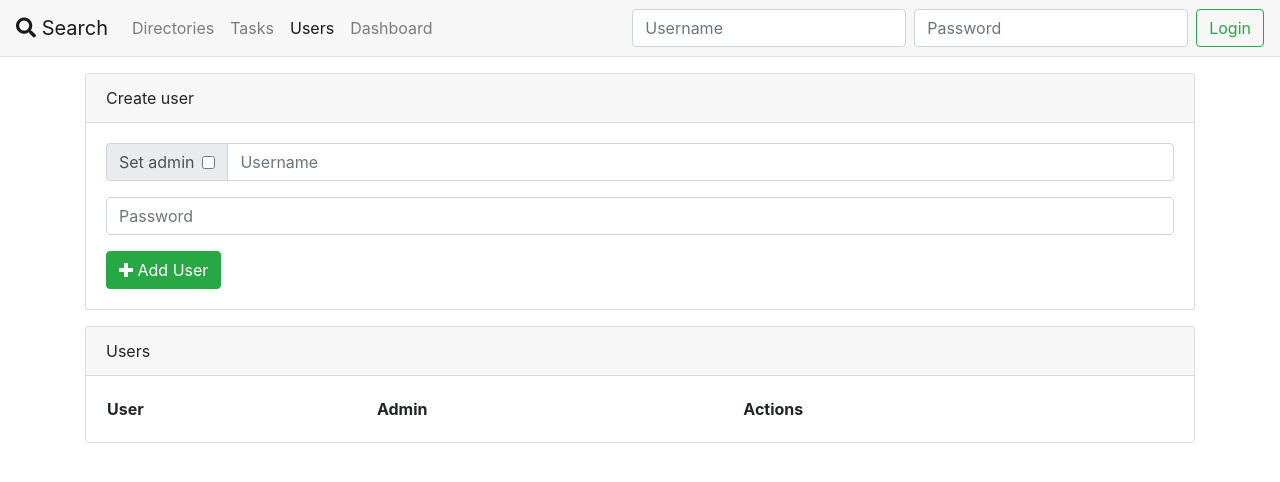
After one commit to simon987/Simple-Incremental-Search-Tool, a Flask app: page /user in a window 1280 px wide. The commit adds this page. Shown: the top 482 px of the page. Run offline with Flask 2, Linux system fonts and the light colour scheme; lists and menus that the app fills with data are empty; some libraries are stand-ins or nearby versions.

Commit message:
Some work on users

```diff
--- a/run.py
+++ b/run.py
@@ -1,15 +1,17 @@
 from flask import Flask, render_template, request, redirect, flash, session, abort, send_file
-from storage import Directory, Option, Task
-from storage import LocalStorage, DuplicateDirectoryException
+from storage import Directory, Option, Task, User
+from storage import LocalStorage, DuplicateDirectoryException, DuplicateUserException
 from crawler import RunningTask, TaskManager
 import json
 import os
 import shutil
+import bcrypt
 import config
 import humanfriendly
 from search import Search
 from PIL import Image
 from io import BytesIO
+
 
 app = Flask(__name__)
 app.secret_key = "A very secret key"
@@ -30,6 +32,59 @@ def get_dir_size(path):
             size += os.path.getsize(full_path)
 
     return size
+
+
+@app.route("/user/<user>")
+def user_manage(user):
+
+    return user
+
+
+@app.route("/logout")
+def logout():
+    session.pop("username")
+    session.pop("admin")
+    flash("Successfully logged out", "success")
+    return redirect("/")
+
+
+@app.route("/login", methods=['POST'])
+def login():
+    username = request.form["username"]
+    password = request.form["password"]
+
+    if storage.auth_user(username, password):
+        session["username"] = username
+        session["admin"] = storage.users()[username].admin
+
+        print(session["admin"])
+        flash("Successfully logged in", "success")
+    else:
+        flash("Invalid username or password", "danger")
+
+    return redirect("/")
+
+
+@app.route("/user")
+def user_page():
+
+    return render_template("user.html", users=storage.users())
+
+
+@app.route("/user/add", methods=['POST'])
+def user_add():
+
+    username = request.form["username"]
+    password = bcrypt.hashpw(request.form["password"].encode("utf-8"), bcrypt.gensalt(config.bcrypt_rounds))
+    is_admin = True if "is_admin" in request.form else False
+
+    try:
+        storage.save_user(User(username, password, is_admin))
+        flash("Created new user", "success")
+    except DuplicateUserException:
+        flash("<strong>Couldn't create user</strong> Make sure that the username is unique", "danger")
+
+    return redirect("/user")
 
 
 @app.route("/suggest")
--- a/storage.py
+++ b/storage.py
@@ -389,3 +389,35 @@ class LocalStorage:
         conn.commit()
         c.close()
         conn.close()
+
+    def set_access(self, username, dir_id, has_access):
+
+        conn = sqlite3.connect(self.db_path)
+        c = conn.cursor()
+
+        if has_access:
+            try:
+                c.execute("INSERT INTO User_canRead_Directory VALUES (?,?)", (username, dir_id))
+            except sqlite3.IntegrityError:
+                pass
+        else:
+            c.execute("DELETE FROM User_canRead_Directory WHERE username=? AND directory_id=?", (username, dir_id))
+
+        conn.commit()
+        c.close()
+        conn.close()
+
+    def get_access(self, username):
+
+        conn = sqlite3.connect(self.db_path)
+        c = conn.cursor()
+
+        c.execute("SELECT * FROM User_canRead_Directory WHERE username=?", (username,))
+
+        accesses = c.fetchall()
+        access_list = []
+
+        for access in accesses:
+            access_list.append(access[1])
+
+        return access_list
--- a/templates/layout.html
+++ b/templates/layout.html
@@ -66,14 +66,26 @@
                 <a class="nav-link {% if "task" == active_page %}active{% endif %}" href="/task">Tasks</a>
             </li>
             <li class="nav-item">
+                <a class="nav-link {% if "user" == active_page %}active{% endif %}" href="/user">Users</a>
+            </li>
+            <li class="nav-item">
                 <a class="nav-link {% if "dashboard" == active_page %}active{% endif %}" href="/dashboard">Dashboard</a>
             </li>
         </ul>
-        <form class="form-inline my-2 my-lg-0">
-            <input class="form-control mr-sm-2" placeholder="Username">
-            <input class="form-control mr-sm-2" type="password" placeholder="Password">
-            <button class="btn btn-outline-success my-2 my-sm-0">Login</button>
-        </form>
+
+        {% if session["username"] %}
+            <span>
+            Logged in as <i>{{ session["username"] }}</i>
+            {% if session["admin"] %}(Admin){% endif %}
+            </span>
+            <a href="/logout" class="btn btn-outline-warning" style="margin-left: 8px">Logout</a>
+        {% else %}
+            <form class="form-inline my-2 my-lg-0" method="POST" action="/login">
+                <input class="form-control mr-sm-2" placeholder="Username" name="username">
+                <input class="form-control mr-sm-2" type="password" placeholder="Password" name="password">
+                <button class="btn btn-outline-success my-2 my-sm-0">Login</button>
+            </form>
+        {% endif %}
     </div>
 </nav>
 
--- /dev/null
+++ b/templates/user.html
@@ -0,0 +1,61 @@
+{% extends "layout.html" %}
+
+{% set active_page = "user" %}
+
+{% block body %}
+
+    <div class="container">
+        <div class="card">
+            <div class="card-header">Create user</div>
+            <div class="card-body">
+
+                <form method="POST" action="/user/add">
+
+                    <div class="input-group form-group">
+                        <div class="input-group-prepend">
+                            <div class="input-group-text">
+                                <label for="is_admin" style="margin: 0 8px 0 0">Set admin</label>
+                                <input title="Set user as admin" type="checkbox" id="is_admin" name="is_admin">
+                            </div>
+                        </div>
+                        <input type="text" class="form-control" placeholder="Username" name="username">
+                    </div>
+
+                    <div class="form-group">
+                        <input type="password" class="form-control" placeholder="Password" name="password">
+                    </div>
+                    <button type="submit" class="btn btn-success"><i class="fas fa-plus"></i> Add User</button>
+                </form>
+            </div>
+        </div>
+
+        <div class="card">
+            <div class="card-header">Users</div>
+            <div class="card-body">
+
+                <table class="info-table table-hover table-striped">
+                    <thead>
+                    <tr>
+                        <th>User</th>
+                        <th>Admin</th>
+                        <th>Actions</th>
+                    </tr>
+                    </thead>
+                    <tbody>
+                    {% for user in users %}
+                        <tr>
+                            <td>{{ user }}</td>
+                            <td><i class="far {{ "fa-check-square" if users[user].admin else "fa-square" }}"></i></td>
+                            <td><a href="/user/{{ user }}" class="btn btn-primary">Manage</a></td>
+                        </tr>
+                    {% endfor %}
+                    </tbody>
+
+                </table>
+
+            </div>
+        </div>
+
+    </div>
+
+{% endblock body %}
```
Also changed, not shown: templates/user_manage.html (added, +33 -0 lines), test/test_LocalStorage.py (+15 -2 lines).
